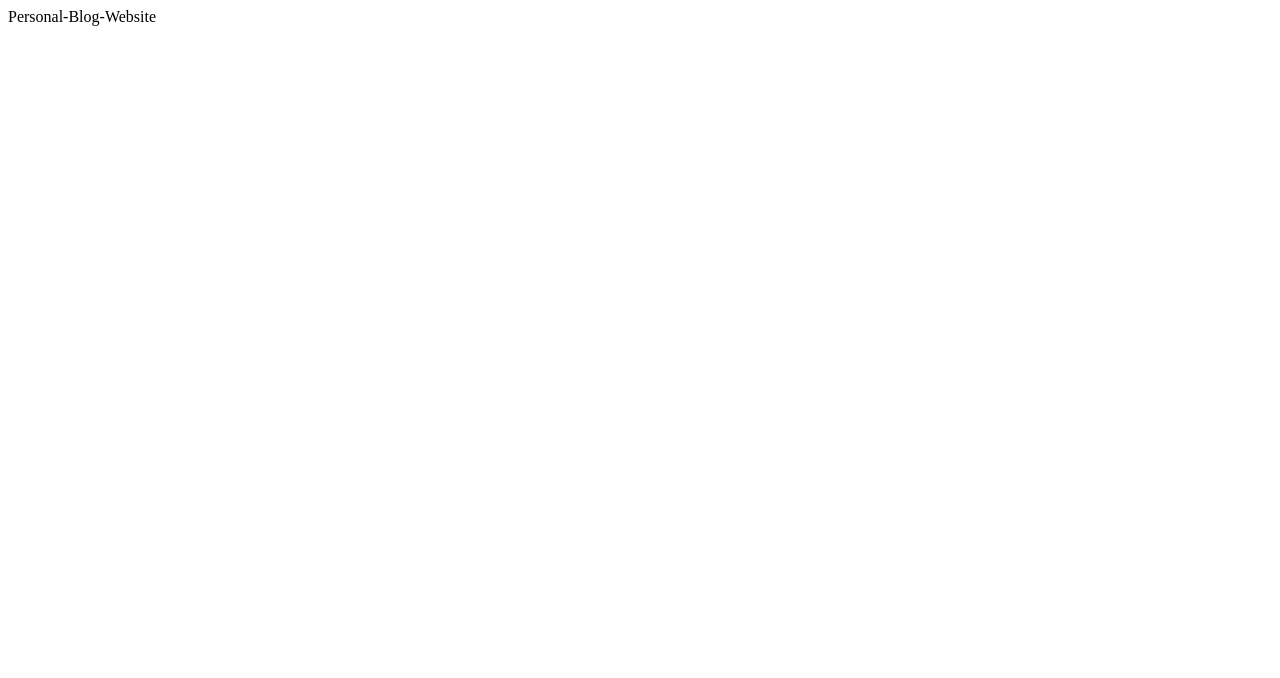
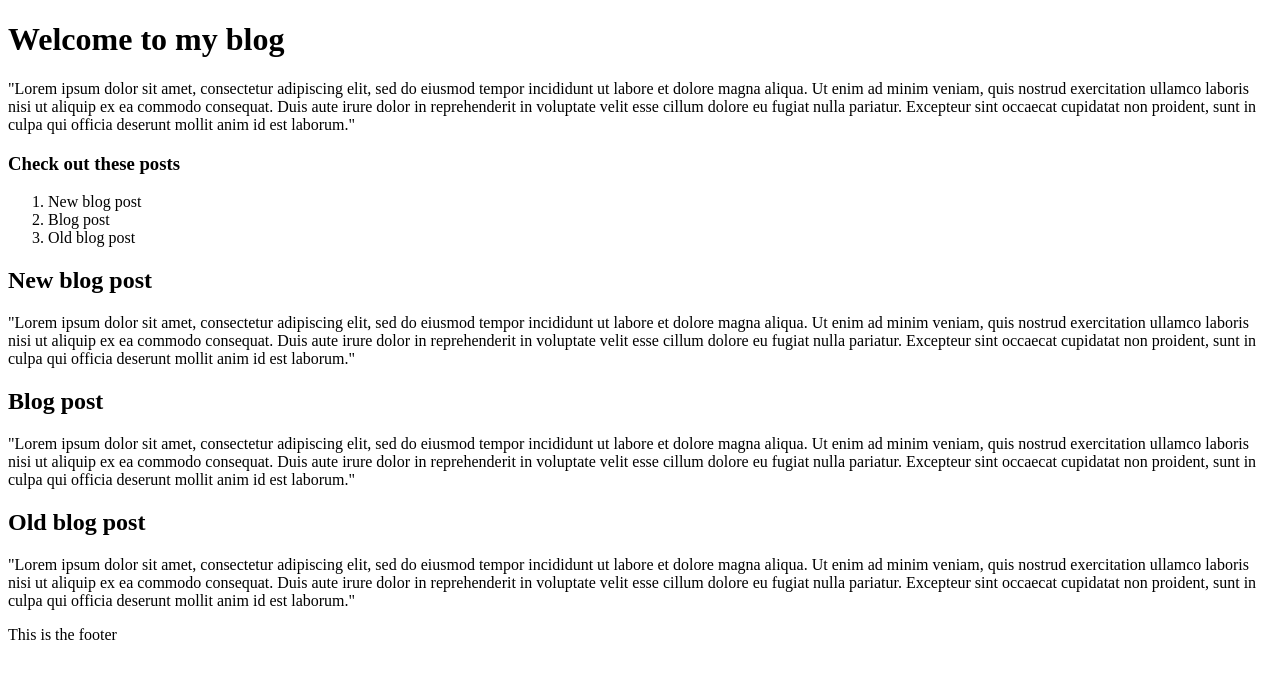
Before and after one commit to 91Soraya/Personal-Blog-Website, a plain HTML site: page index.html in a window 1280 px wide. Drawn offline with Linux system fonts and the light colour scheme.

Commit message:
HTML structure added

```diff
--- a/index.html
+++ b/index.html
@@ -1 +1,45 @@
-Personal-Blog-Website
+<!DOCTYPE html>
+<html>
+    <head>
+        <meta charset = "utf-8" />
+        <title>My personal blog</title>
+        <link rel="stylesheet" href="styles.css">
+    </head>
+    <body>
+        <header>
+            <h1>Welcome to my blog</h1>
+            <p>"Lorem ipsum dolor sit amet, consectetur adipiscing elit, sed do eiusmod tempor incididunt ut labore et dolore magna aliqua. Ut enim ad minim veniam, quis nostrud exercitation ullamco laboris nisi ut aliquip ex ea commodo consequat. Duis aute irure dolor in reprehenderit in voluptate velit esse cillum dolore eu fugiat nulla pariatur. Excepteur sint occaecat cupidatat non proident, sunt in culpa qui officia deserunt mollit anim id est laborum."
+            </p>
+            </header>
+        <nav>
+            <header><h3>Check out these posts</h3></header>
+            <section>
+            <ol>
+                <li>New blog post</li>
+                <li>Blog post</li>
+                <li>Old blog post</li>
+            </ol>
+            </section>
+        </nav>
+        <main>
+            <article>
+                <h2>New blog post</h2>
+                <p>"Lorem ipsum dolor sit amet, consectetur adipiscing elit, sed do eiusmod tempor incididunt ut labore et dolore magna aliqua. Ut enim ad minim veniam, quis nostrud exercitation ullamco laboris nisi ut aliquip ex ea commodo consequat. Duis aute irure dolor in reprehenderit in voluptate velit esse cillum dolore eu fugiat nulla pariatur. Excepteur sint occaecat cupidatat non proident, sunt in culpa qui officia deserunt mollit anim id est laborum."
+                </p>
+                </article>
+            <article>
+                <h2>Blog post</h2>
+                <p>"Lorem ipsum dolor sit amet, consectetur adipiscing elit, sed do eiusmod tempor incididunt ut labore et dolore magna aliqua. Ut enim ad minim veniam, quis nostrud exercitation ullamco laboris nisi ut aliquip ex ea commodo consequat. Duis aute irure dolor in reprehenderit in voluptate velit esse cillum dolore eu fugiat nulla pariatur. Excepteur sint occaecat cupidatat non proident, sunt in culpa qui officia deserunt mollit anim id est laborum."
+                </p>
+                </article>
+            <article>
+               <h2>Old blog post</h2>
+                <p>"Lorem ipsum dolor sit amet, consectetur adipiscing elit, sed do eiusmod tempor incididunt ut labore et dolore magna aliqua. Ut enim ad minim veniam, quis nostrud exercitation ullamco laboris nisi ut aliquip ex ea commodo consequat. Duis aute irure dolor in reprehenderit in voluptate velit esse cillum dolore eu fugiat nulla pariatur. Excepteur sint occaecat cupidatat non proident, sunt in culpa qui officia deserunt mollit anim id est laborum."
+                </p>
+                </article>
+        </main>
+        <footer>
+            <p>This is the footer</p>
+        </footer>
+    </body>
+</html>
```
